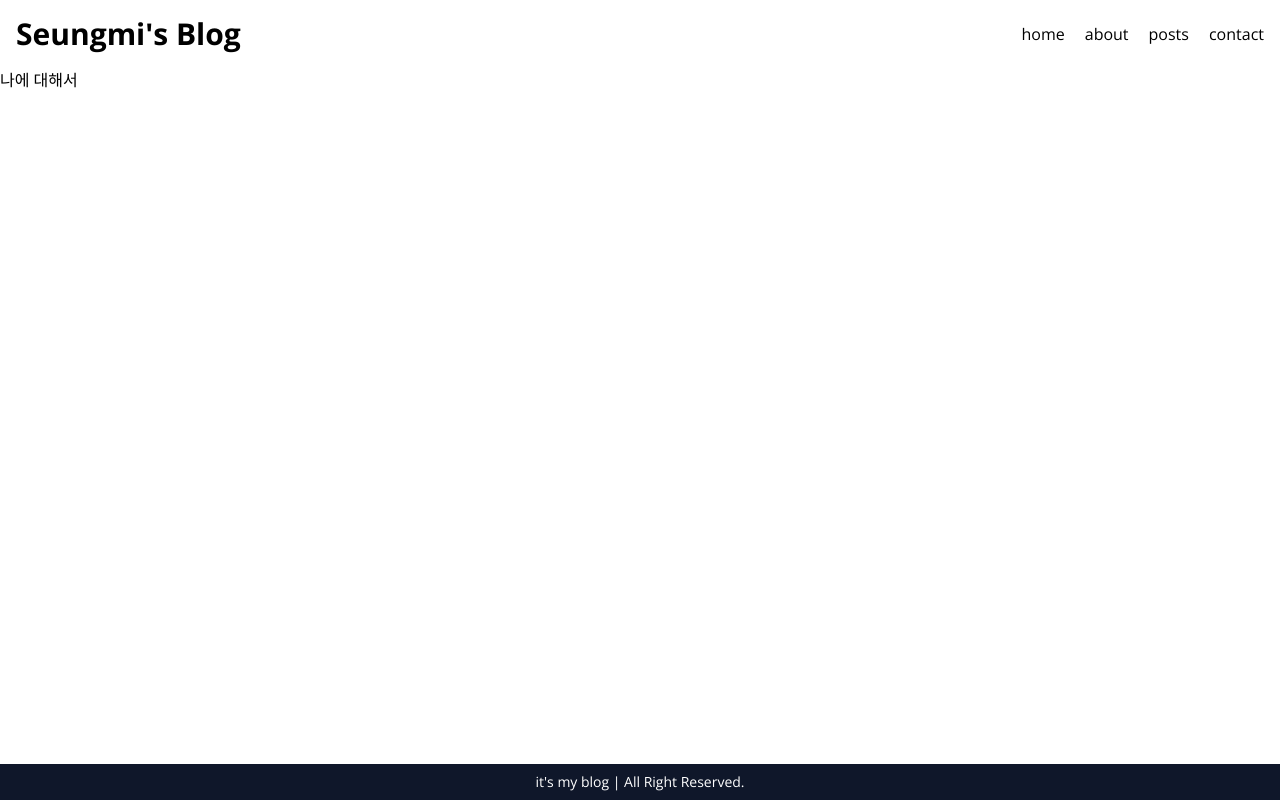
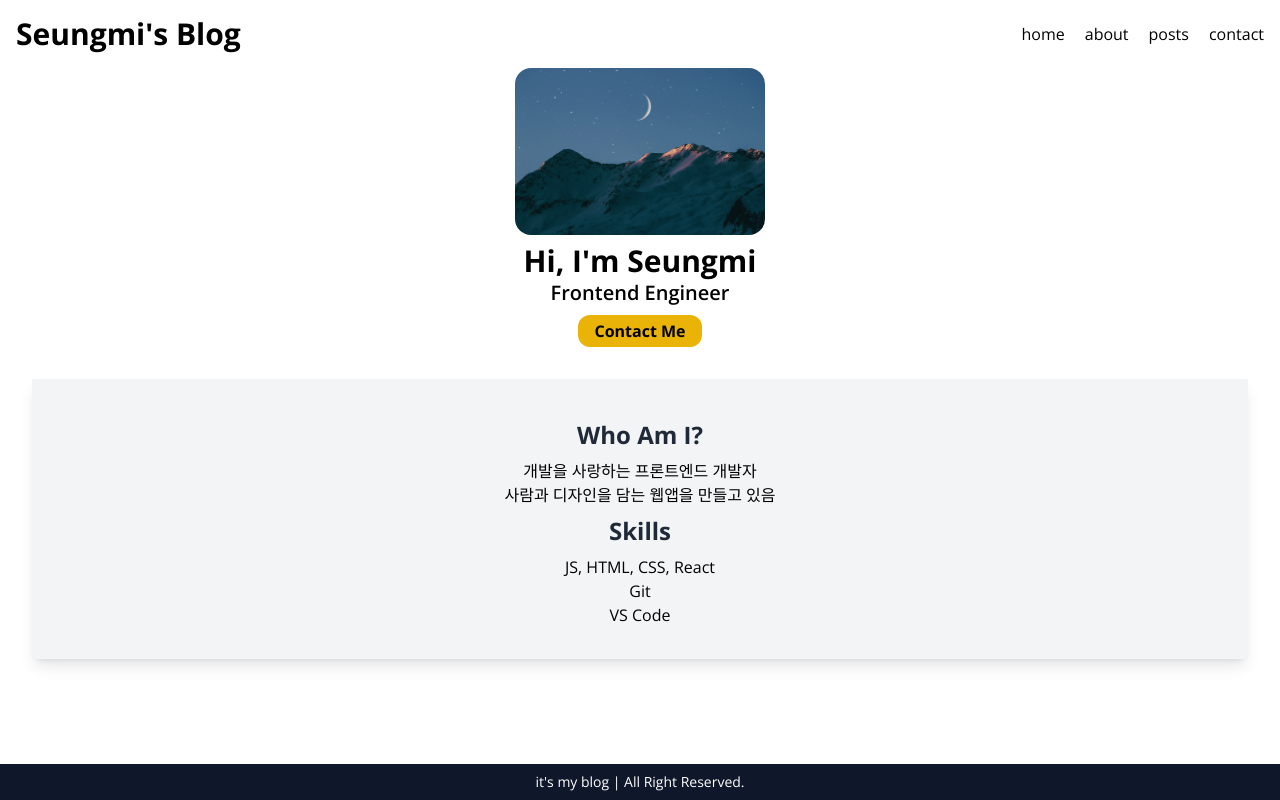
Before and after one commit to seungmileee/next_blog, a Next.js app: page /about in a window 1280 px wide. Built offline with nearby package versions, Linux system fonts and the light colour scheme.

Commit message:
feat: about 페이지 완성

```diff
--- a/src/app/about/page.tsx
+++ b/src/app/about/page.tsx
@@ -1,3 +1,24 @@
+import Hero from "@/components/Hero";
+
+const TITLE_CLASS = "text-2xl font-bold text-gray-800 my-2";
+
 export default function AboutPage() {
-  return <p>나에 대해서</p>;
+  return (
+    <>
+      <Hero />
+      <section className="bg-gray-100 shadow-lg p-8 m-8 text-center">
+        <h2 className={TITLE_CLASS}>Who Am I?</h2>
+        <p>
+          개발을 사랑하는 프론트엔드 개발자 <br />
+          사람과 디자인을 담는 웹앱을 만들고 있음
+        </p>
+        <h2 className={TITLE_CLASS}>Skills</h2>
+        <p>
+          JS, HTML, CSS, React <br />
+          Git <br />
+          VS Code
+        </p>
+      </section>
+    </>
+  );
 }
```
